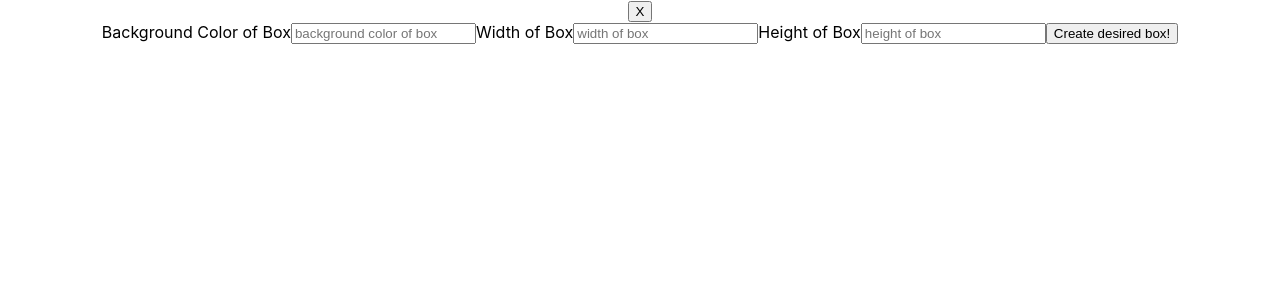
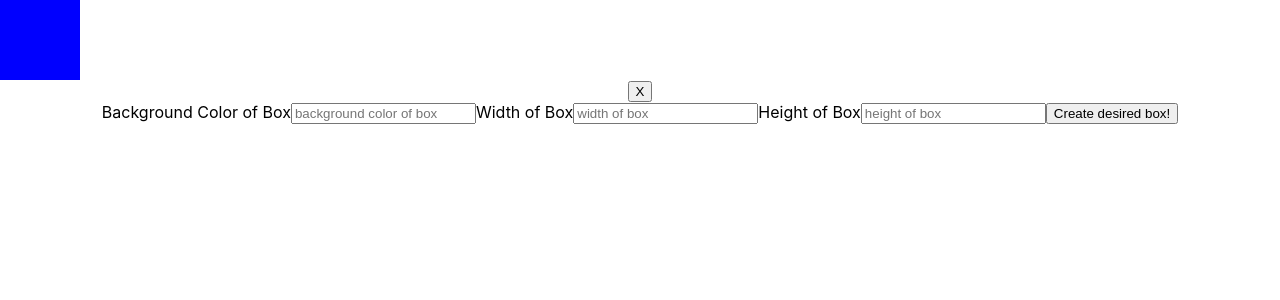
Before and after one commit to taylorwagner/reactforms, a React (Create React App) app: page / in a window 1280 px wide. Shown: the top 300 px of the page. Built offline with nearby package versions, Linux system fonts and the light colour scheme.

Commit message:
adjust box style features

```diff
--- a/src/Box.js
+++ b/src/Box.js
@@ -1,13 +1,12 @@
 import React from "react";
 
-const Box = ({ backgroundColor, width, height }) => {
-    const handleClick = () => {
-
-    }
+const Box = ({ id, handleRemove, backgroundColor = "blue", width = 5, height = 5 }) => {
+    const remove = () => handleRemove(id);
 
     return (
-        <div backgroundColor={backgroundColor} width={width} height={height}>
-            <button onClick={handleClick}>X</button>
+        <div>
+            <div style={{backgroundColor, width:`${width}em`, height:`${height}em`}}/>
+            <button onClick={remove}>X</button>
         </div>
     )
 }
```
